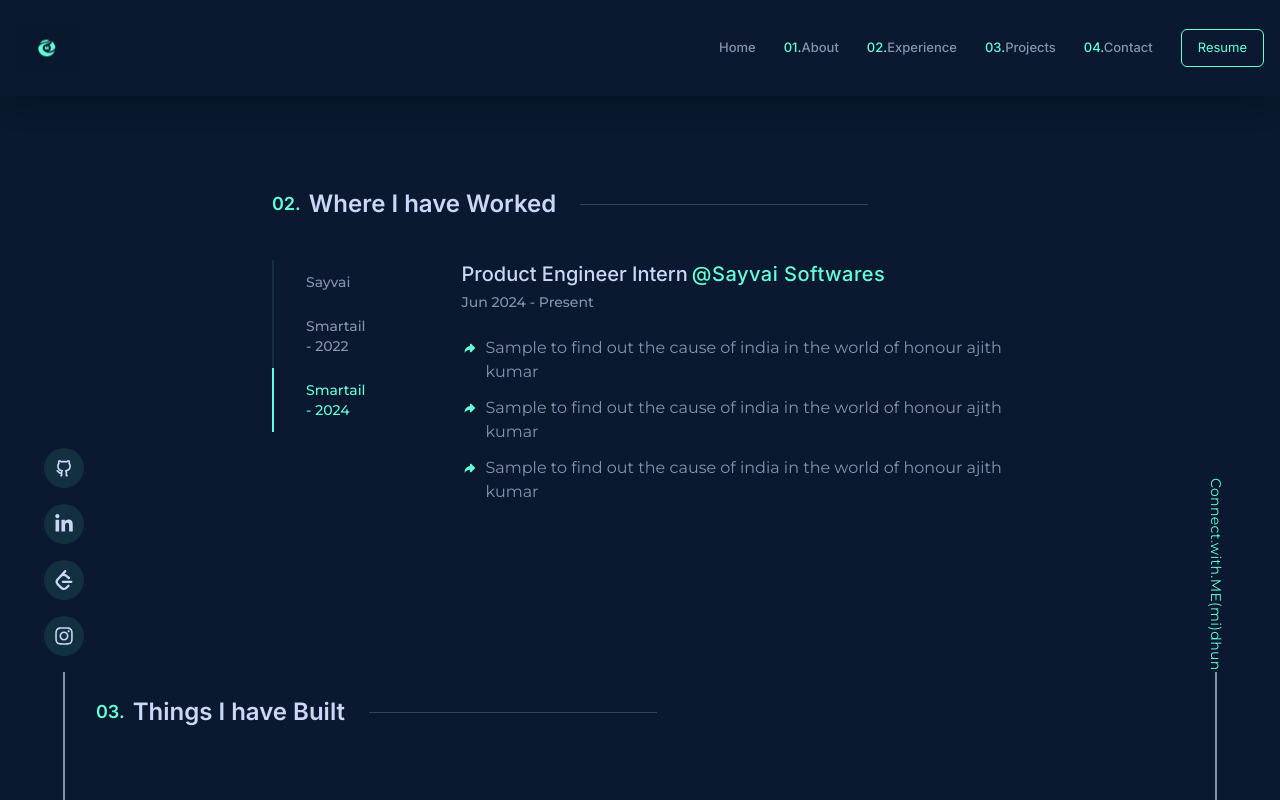
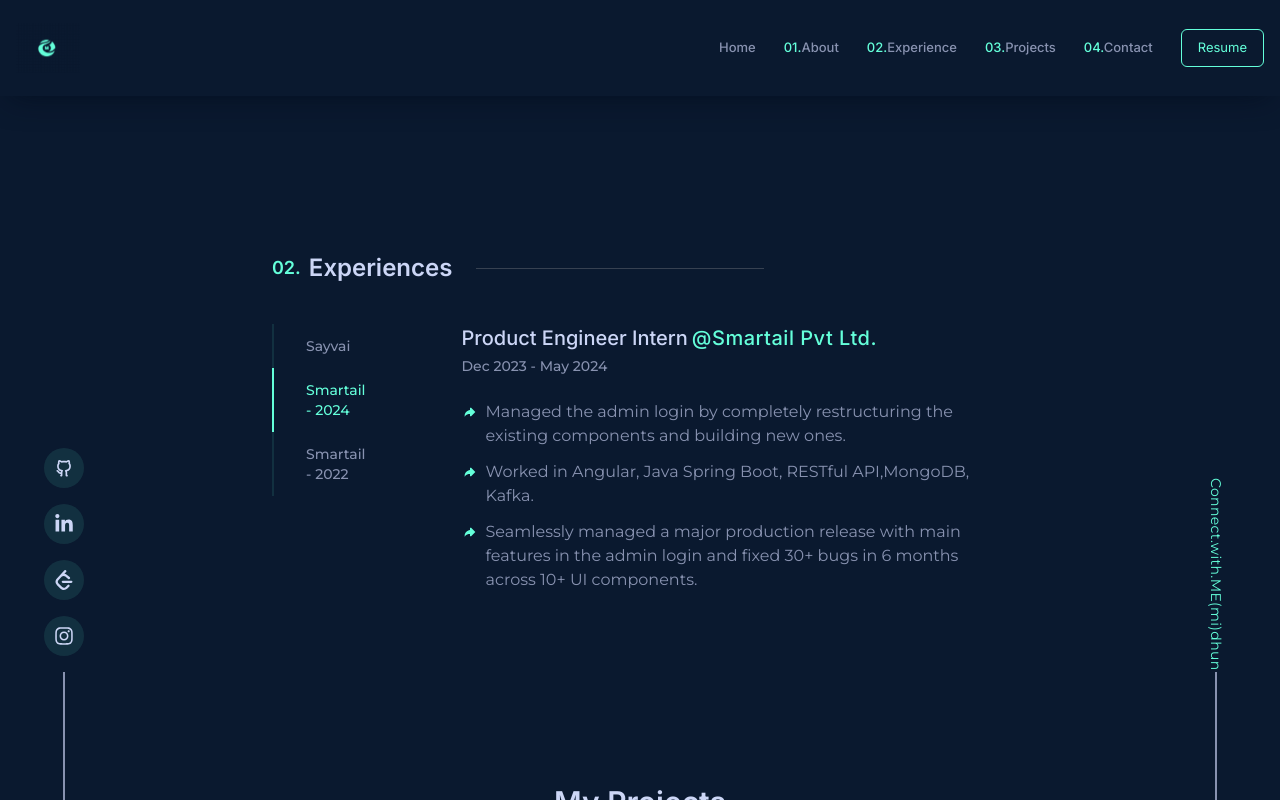
Before and after one commit to Midhun-live/Personal-portfolio, a Next.js app: page / in a window 1280 px wide. Both pictures are taken after a click on the item "Smartail - 2024". Built offline with nearby package versions, Linux system fonts and the light colour scheme.

Commit message:
content changes

```diff
--- a/components/Archives.tsx
+++ b/components/Archives.tsx
@@ -6,7 +6,7 @@
   const [show, setShow] = useState(true);
 
   return (
-    <div className="max-w-contentContainer mx-auto px-4 py-24">
+    <div id="project" className="max-w-contentContainer mx-auto px-4 py-24">
       <div className="w-full flex flex-col items-center">
         <h2 className="text-3xl font-titleFont font-semibold">My Projects</h2>
         <p className="text-sm font-titleFont text-textGreen">take a look</p>
@@ -23,14 +23,14 @@
           link="https://github.com/Midhun-live"
         />
         <ProjectCard
-          title="Event Hub"
+          title="Supabase Demo"
           content="This is the best website that allows user to share post and comment
           on the post that is posted by the same or different user."
           techList={["React JS", "JQuery", "Firebase"]}
           link="https://github.com/Midhun-live"
         />
         <ProjectCard
-          title="Event Hub"
+          title=""
           content="This is the best website that allows user to share post and comment
         on the post that is posted by the same or different user."
           techList={["React JS", "JQuery", "Firebase"]}
--- a/components/Experience.tsx
+++ b/components/Experience.tsx
@@ -31,7 +31,7 @@
       id="experience"
       className="max-w-containerxs mx-auto py-10 lgl:py-24 px-4"
     >
-      <SectionTitle title="Where I have Worked" titleNumber="02" />
+      <SectionTitle title="Experiences" titleNumber="02" />
       <div className="w-full mt-10 flex flex-col md:flex-row gap-16">
         <ul className="md:w-32 flex flex-col">
           <li
@@ -54,7 +54,7 @@
             } border-l-2 bg-transparent hover:bg-[#112240] py-3 text-sm
               cursor-pointer duration-300 px-8 font-medium`}
           >
-            Smartail - 2022
+            Smartail - 2024
           </li>
           <li
             onClick={handleSmartail2}
@@ -65,7 +65,7 @@
             } border-l-2 bg-transparent hover:bg-[#112240] py-3 text-sm
               cursor-pointer duration-300 px-8 font-medium`}
           >
-            Smartail - 2024
+            Smartail - 2022
           </li>
         </ul>
         {sayvai && <Sayvai />}
--- a/components/works/Sayvai.tsx
+++ b/components/works/Sayvai.tsx
@@ -10,7 +10,7 @@
       className="w-full"
     >
       <h3 className="flex gap-1 font-medium text-xl font-titleFont">
-        Software Developer Consultant{" "}
+        Software Developer{" "}
         <span className="text-textGreen tracking-wide">@Sayvai Softwares</span>
       </h3>
       <p className="text-sm mt-1 font-medium text-textDark">
@@ -21,22 +21,29 @@
           <span className="text-textGreen mt-1">
             <TiArrowForward />
           </span>
-          Sample to find out the cause of india in the world of honour ajith
-          kumar
+          Developed a dashboard which is a full-fledged client interface for the
+          voice bot configuration using Next.js and tailwind css.
         </li>
         <li className="text-base flex gap-2 text-textDark">
           <span className="text-textGreen mt-1">
             <TiArrowForward />
           </span>
-          Sample to find out the cause of india in the world of honour ajith
-          kumar
+          Worked with Supabase database and Developed the backend using FastAPI{" "}
         </li>
         <li className="text-base flex gap-2 text-textDark">
           <span className="text-textGreen mt-1">
             <TiArrowForward />
           </span>
-          Sample to find out the cause of india in the world of honour ajith
-          kumar
+          Utilized the ORM tool SQLAlchemy's Alembic for database migration and
+          to manage the database schema
+        </li>
+        <li className="text-base flex gap-2 text-textDark">
+          <span className="text-textGreen mt-1">
+            <TiArrowForward />
+          </span>
+          Integrated and Rendered a UI component of livekit with the dashboard
+          for clients to communicate with Voicebot model using livekit server
+          via WebRTC.
         </li>
       </ul>
     </motion.div>
--- a/components/works/Smartail1.tsx
+++ b/components/works/Smartail1.tsx
@@ -10,33 +10,33 @@
       className="w-full"
     >
       <h3 className="flex gap-1 font-medium text-xl font-titleFont">
-        Software Developer Consultant{" "}
+        Product Engineer Intern{" "}
         <span className="text-textGreen tracking-wide">@Smartail Pvt Ltd.</span>
       </h3>
       <p className="text-sm mt-1 font-medium text-textDark">
-        Jun 2024 - Present{" "}
+        Dec 2023 - May 2024{" "}
       </p>
       <ul className="mt-6 flex flex-col gap-3">
         <li className="text-base flex gap-2 text-textDark">
           <span className="text-textGreen mt-1">
             <TiArrowForward />
           </span>
-          Sample to find out the cause of india in the world of honour ajith
-          kumar
+          Managed the admin login by completely restructuring the existing
+          components and building new ones.
         </li>
         <li className="text-base flex gap-2 text-textDark">
           <span className="text-textGreen mt-1">
             <TiArrowForward />
           </span>
-          Sample to find out the cause of india in the world of honour ajith
-          kumar
+          Worked in Angular, Java Spring Boot, RESTful API,MongoDB, Kafka.
         </li>
         <li className="text-base flex gap-2 text-textDark">
           <span className="text-textGreen mt-1">
             <TiArrowForward />
           </span>
-          Sample to find out the cause of india in the world of honour ajith
-          kumar
+          Seamlessly managed a major production release with main features in
+          the admin login and fixed 30+ bugs in 6 months across 10+ UI
+          components.
         </li>
       </ul>
     </motion.div>
--- a/components/works/Smartail2.tsx
+++ b/components/works/Smartail2.tsx
@@ -11,32 +11,32 @@
     >
       <h3 className="flex gap-1 font-medium text-xl font-titleFont">
         Product Engineer Intern{" "}
-        <span className="text-textGreen tracking-wide">@Sayvai Softwares</span>
+        <span className="text-textGreen tracking-wide">@Smartail Pvt Ltd.</span>
       </h3>
       <p className="text-sm mt-1 font-medium text-textDark">
-        Jun 2024 - Present{" "}
+        Jun 2022 - Dec 2022{" "}
       </p>
       <ul className="mt-6 flex flex-col gap-3">
         <li className="text-base flex gap-2 text-textDark">
           <span className="text-textGreen mt-1">
             <TiArrowForward />
           </span>
-          Sample to find out the cause of india in the world of honour ajith
-          kumar
+          Implemented an AI-powered image extraction mechanism, reducing image
+          processing and report generation time significantly.
         </li>
         <li className="text-base flex gap-2 text-textDark">
           <span className="text-textGreen mt-1">
             <TiArrowForward />
           </span>
-          Sample to find out the cause of india in the world of honour ajith
-          kumar
+          Utilized advanced image processing techniques for accurate extraction
+          of questions from images, surpassing manual methods.
         </li>
         <li className="text-base flex gap-2 text-textDark">
           <span className="text-textGreen mt-1">
             <TiArrowForward />
           </span>
-          Sample to find out the cause of india in the world of honour ajith
-          kumar
+          Developed various UI features and APIs for seamless integration and
+          streamlined data exchange, while also resolving bugs.
         </li>
       </ul>
     </motion.div>
--- a/pages/index.tsx
+++ b/pages/index.tsx
@@ -58,7 +58,7 @@
             <Banner sendEmail={sendEmail} />
             <About />
             <Experience />
-            <Projects />
+            {/* <Projects /> */}
             <Archives />
             <Contact sendEmail={sendEmail} />
             <Footer />
```
